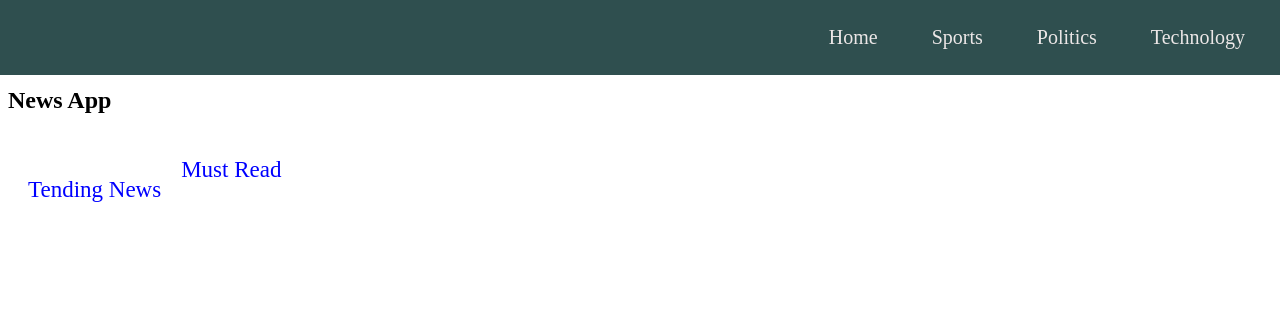
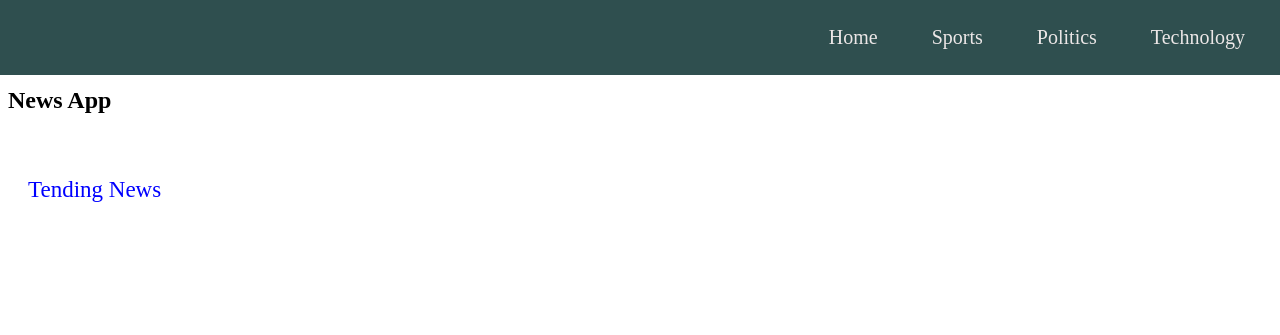
Before and after one commit to timmyworldboss/timothynewsapp, a Flask app: template app/templates/index.html in a window 1280 px wide. Shown: the top 335 px of the page. Run offline with Flask 2, Linux system fonts and the light colour scheme; the template is opened without the code that fills it, so the values that code supplies are empty.

Commit message:
index.html

```diff
--- a/app/templates/index.html
+++ b/app/templates/index.html
@@ -13,7 +13,7 @@
             </ul>
         </div>
         <div class="recomended">
-            <h3> Must Read</h3>
+            <!-- <h3> Must Read</h3> -->
              {{ macro.display_news(love) }}
         </div>
     </div>
```
